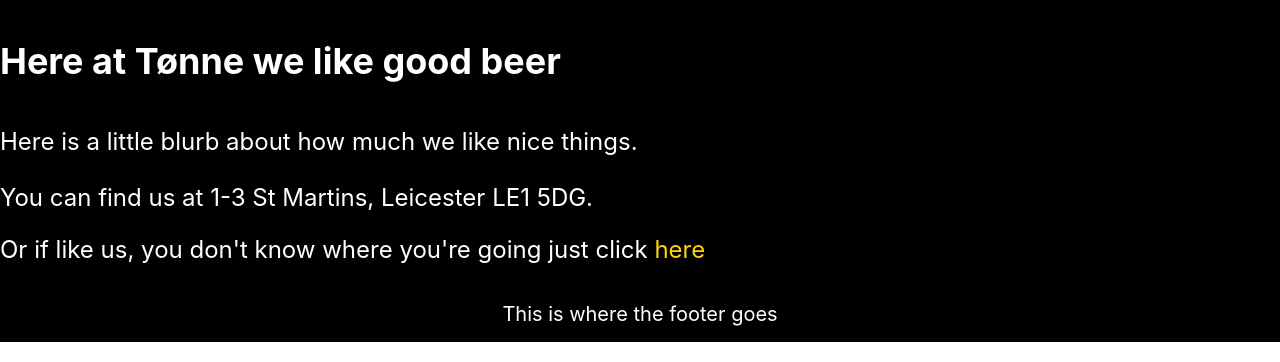
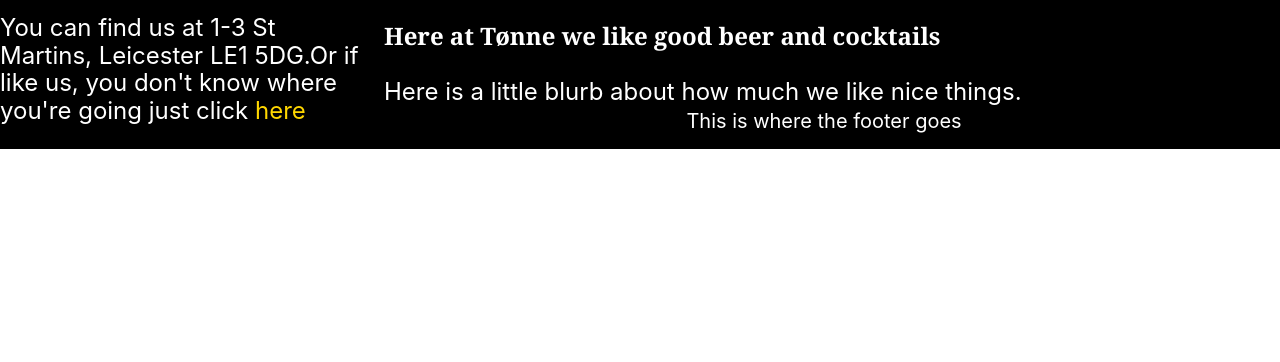
Before and after one commit to mrsomia/tonne, a Gatsby site: page / in a window 1280 px wide. Shown: the part 1408-1770 px from the top of the page. After the commit the page ends 1577 px from the top, so only its background shows below. Built offline with nearby package versions, Linux system fonts and the light colour scheme; Gatsby itself is replaced by a stand-in of ours.

Commit message:
removes exta test div from beer, adjusts index style

```diff
--- a/src/components/beer.js
+++ b/src/components/beer.js
@@ -13,8 +13,5 @@
 		  	<span className="f6 db">8.0%</span>
 				<span className="f6 db">IPA - Imperial / Double</span>
 		  </div>
-			<div className="pl3 flex-auto">
-				<span className="f6 db">hello</span>
-			</div>
 	  </li>
 )}
--- a/src/pages/index.js
+++ b/src/pages/index.js
@@ -13,13 +13,13 @@
     <BackgroundSection>
 		  <Logo className='vh-100 w-100' />
 	  </BackgroundSection>
-    <div className="bg-black white lh-copy sans-serif">
-      <h3 className="f2">Here at Tønne we like good beer</h3>
-      <p className="f3"> Here is a little blurb about how much we like nice things.</p>
+    <div className="lh-copy w-70-ns fr">
+      <h2 className="serif">Here at Tønne we like good beer and cocktails</h2>
+      <span className="f3"> Here is a little blurb about how much we like nice things.</span>
     </div>
-    <div>
-      <p className="f3">You can find us at 1-3 St Martins, Leicester LE1 5DG.</p>
-      <p className="f3">Or if like us, you don't know where you're going just click <a className="yellow no-underline" href="https://goo.gl/maps/uE4YVrMRBZGN7zuMA">here</a></p>
+    <div className="pv3 pr3-ns w-30-ns fl ">
+      <span className="f3">You can find us at 1-3 St Martins, Leicester LE1 5DG.</span>
+      <span className="f3">Or if like us, you don't know where you're going just click <a className="yellow no-underline" href="https://goo.gl/maps/uE4YVrMRBZGN7zuMA">here</a></span>
     </div>
   </Layout>
 )
```
Also changed, not shown: src/components/logo.js (+0 -11 lines).
